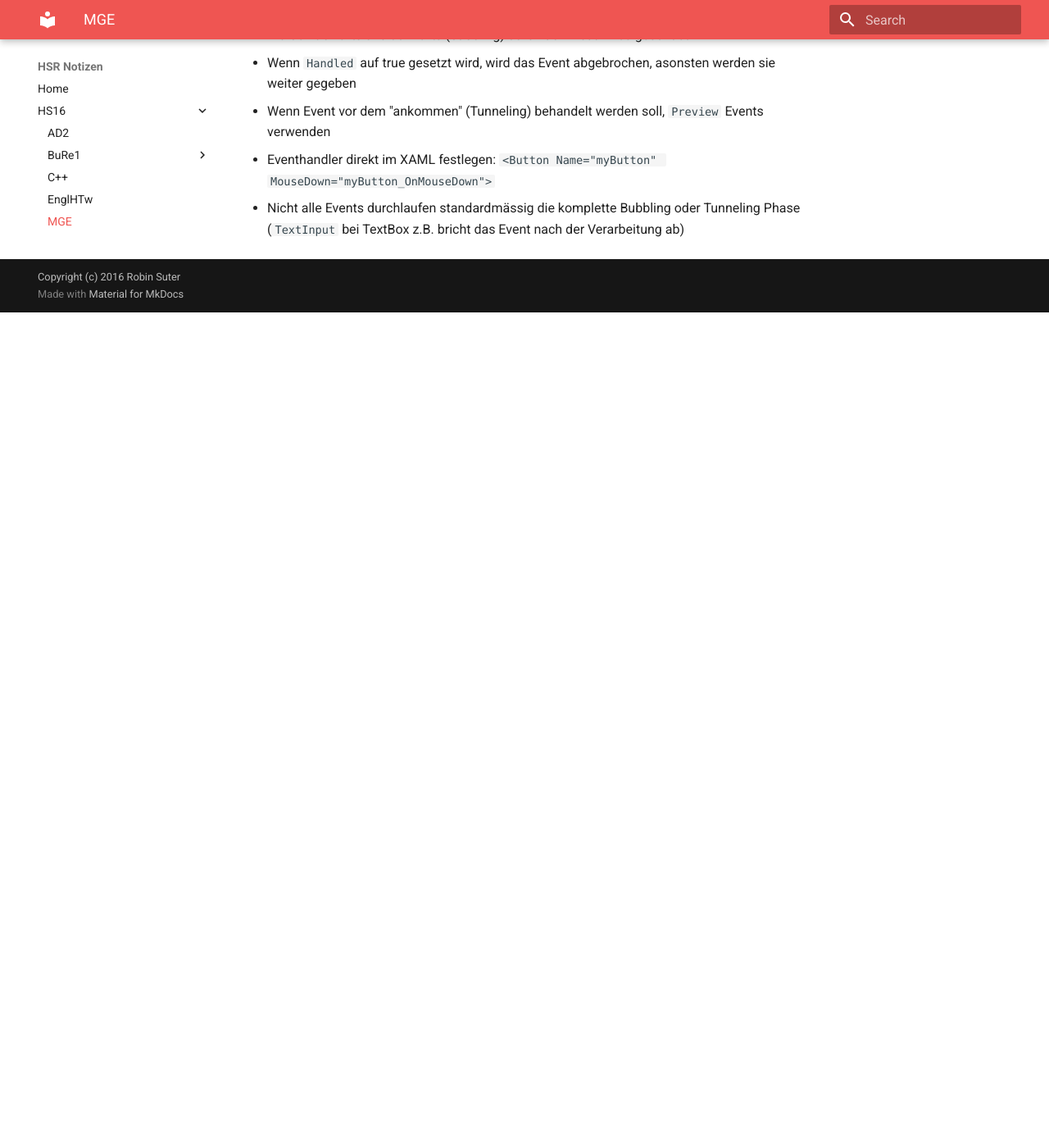
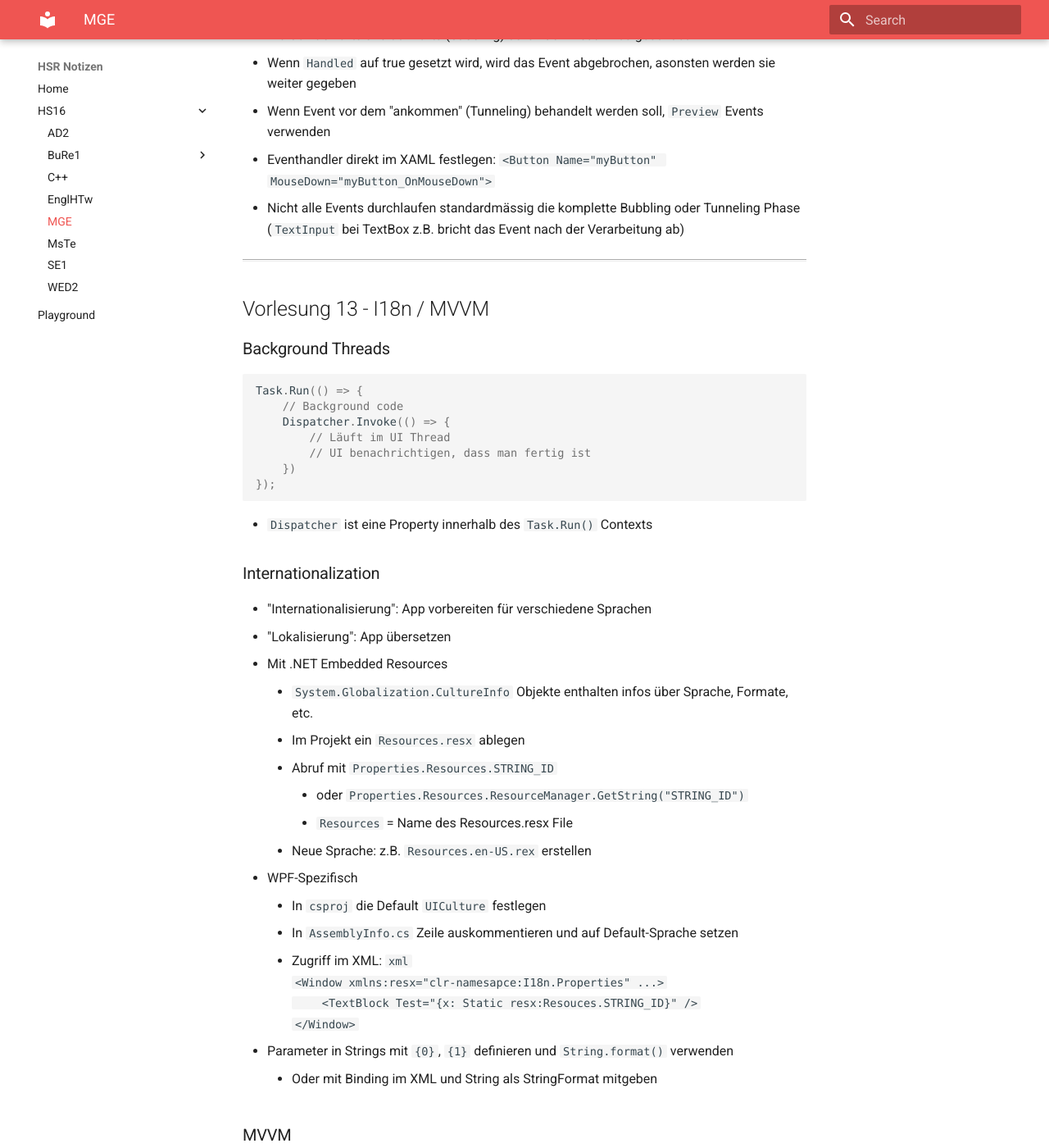
Before and after one commit to Excape/hsr-docs-hs16, an MkDocs documentation site: the page built from docs/hs16/mge.md, in a window 1280 px wide and 1400 px high, scrolled down 14806 px. Shown: the whole window at 82% size. Built offline with MkDocs 1.6.1 and Material for MkDocs 9.7.7, drawn with Linux system fonts in a browser that asks for light colours; old or Windows-style settings are respelled for this version of MkDocs; before the commit the page ends 15187 px from its top, so only the background shows below that; some of the changed text lies outside the part shown.

Commit message:
mge week 13

````diff
--- a/docs/hs16/mge.md
+++ b/docs/hs16/mge.md
@@ -449,3 +449,83 @@
 - Wenn Event vor dem "ankommen" (Tunneling) behandelt werden soll, `Preview` Events verwenden
 - Eventhandler direkt im XAML festlegen: `<Button Name="myButton" MouseDown="myButton_OnMouseDown">`
 - Nicht alle Events durchlaufen standardmässig die komplette Bubbling oder Tunneling Phase (`TextInput` bei TextBox z.B. bricht das Event nach der Verarbeitung ab)
+
+---
+## Vorlesung 13 - I18n / MVVM
+### Background Threads
+```cs
+Task.Run(() => {
+    // Background code
+    Dispatcher.Invoke(() => {
+        // Läuft im UI Thread
+        // UI benachrichtigen, dass man fertig ist
+    })
+});
+```
+- `Dispatcher` ist eine Property innerhalb des `Task.Run()` Contexts
+
+### Internationalization
+- "Internationalisierung": App vorbereiten für verschiedene Sprachen
+- "Lokalisierung": App übersetzen
+- Mit .NET Embedded Resources
+    - `System.Globalization.CultureInfo` Objekte enthalten infos über Sprache, Formate, etc.
+    - Im Projekt ein `Resources.resx` ablegen
+    - Abruf mit `Properties.Resources.STRING_ID`
+        - oder `Properties.Resources.ResourceManager.GetString("STRING_ID")`
+        - `Resources` = Name des Resources.resx File
+    - Neue Sprache: z.B. `Resources.en-US.rex` erstellen
+- WPF-Spezifisch
+    - In `csproj` die Default `UICulture` festlegen
+    - In `AssemblyInfo.cs` Zeile auskommentieren und auf Default-Sprache setzen
+    - Zugriff im XML:
+    ```xml
+    <Window xmlns:resx="clr-namesapce:I18n.Properties" ...>
+        <TextBlock Test="{x: Static resx:Resouces.STRING_ID}" />
+    </Window>
+    ```
+
+- Parameter in Strings mit `{0}`, `{1}` definieren und `String.format()` verwenden
+    - Oder mit Binding im XML und String als StringFormat mitgeben
+
+### MVVM
+- ViewModel greift auf Model zu, Databinding auf View
+- Model sendet `PropertChanged` Events zu ViewModel
+- *TODO*: Bild Schichten MVVM Folie 24
+- ViewModel:
+    - Nachteil Variante 1: Man muss ganzes `Gadgets` austauschen, wenn es ein POCO ist
+```cs
+public class GadgetVm:BindableBase // vgl. Slides zu INotifyPropertyChanged (Variante 3)
+    {
+    private string _inventoryNumber;
+    public string InventoryNumber
+    {
+        get { return _inventoryNumber; }
+        set { SetProperty(ref _inventoryNumber, value, nameof(InventoryNumber)); }
+    }
+}
+```
+- Jedes einzelne Property implementieren
+- Dann mit z.B. AutoMapper mappen
+```cs
+Mapper.Initialize(cfg => cfg.CreateMap<Gadget, GadgetVm>());
+// Annahme: gadget sei eine Variable des Typs Gadget
+var vm = Mapper.Map<GadgetVm>(gadget);
+```
+- Kopiert alle Properties vom Gadget ins ViewModel und umgekehrt
+
+#### Commands
+- View soll nichts von ViewModel kennen, aber Kommandos absetzen können
+- Command-Klass erstellen, von `ICommand` ableiten
+- `canExecute()` und `Execute()` implementieren
+- Im ViewModel ein Property des Commands einfügen
+- Nachteil: Kein Access auf private Member des ViewModels
+- Andere Variante
+    - Command als innere Klasse des ViewModels
+    - Im Command eine Istanz auf das ViewModel mitgeben
+- Besser: In einem `RelayCommand` das Command kapseln und diesem Funktionen mitgeben
+- Command binden
+```xml
+<Button Content="Open"
+    Command="{Binding OpenGadgetViewCommand}"
+    CommandParameter="{Binding SelectedGadget}" />
+```
````
